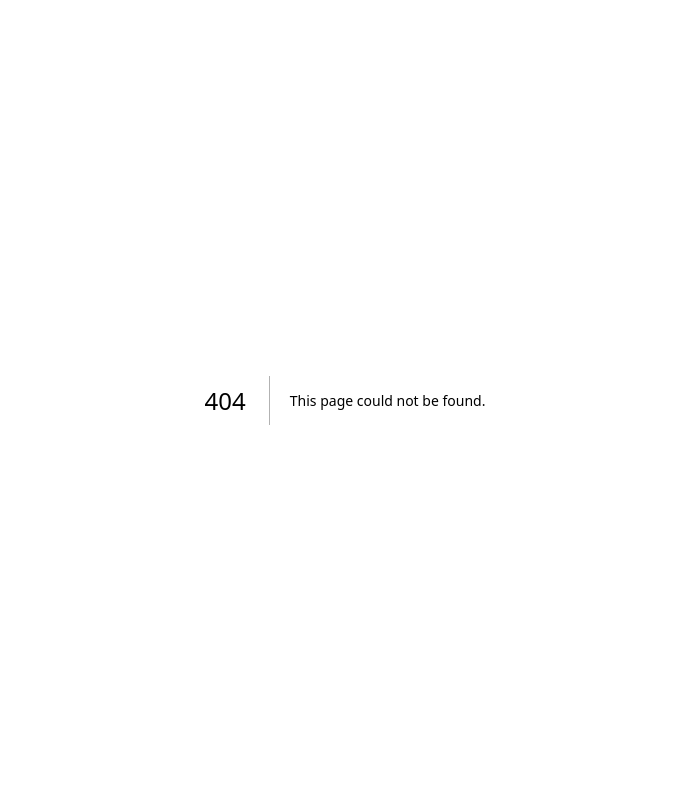
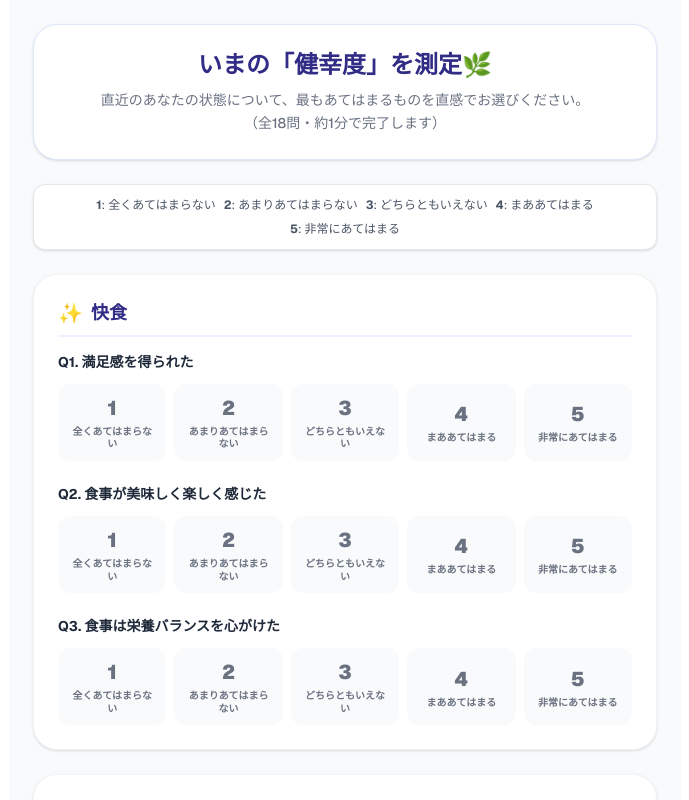
Before and after one commit to hiroto-code/2hfs-app, a Next.js app: page /private-survey/1 in a window 1280 px wide. Before the commit this address had no page. Shown: the top 800 px of the page, without its empty margins (295-984 px from the left). Built offline with nearby package versions, Linux system fonts and the light colour scheme; no server answers.

Commit message:
セルフチェック専用のアンケートページを作成し、導線を繋ぎ直した

```diff
--- a/app/create-private-event/page.tsx
+++ b/app/create-private-event/page.tsx
@@ -39,7 +39,7 @@ export default function PrivateLogPage() {
 
       if (newEvent && newEvent.id) {
         // 3. 作成されたイベントIDを使って、実際のアンケート回答画面へ自動遷移
-router.push(`/p/${newEvent.id}/post`);
+router.push(`/private-survey/${newEvent.id}`);
       }
 
     } catch (err: any) {
--- /dev/null
+++ b/app/private-survey/[event_id]/page.tsx
@@ -0,0 +1,179 @@
+'use client';
+
+import { useState, use } from 'react';
+import { useRouter } from 'next/navigation';
+import { supabase } from '@/lib/supabase';
+import { domainQuestions, scaleOptions } from '@/lib/questions';
+
+export default function PrivateSurveyPage({ params }: { params: Promise<{ event_id: string }> }) {
+  const resolvedParams = use(params);
+  const { event_id } = resolvedParams;
+
+  const router = useRouter();
+
+  const [answers, setAnswers] = useState<{ [key: number]: number }>({});
+  const [loading, setLoading] = useState(false);
+  const [errorMsg, setErrorMsg] = useState('');
+
+  const handleScoreChange = (qIndex: number, val: number) => {
+    setAnswers(prev => ({ ...prev, [qIndex]: val }));
+  };
+
+  const handleSubmit = async (e: React.FormEvent) => {
+    e.preventDefault();
+    setErrorMsg('');
+
+    if (Object.keys(answers).length < 18) {
+      setErrorMsg('すべての質問（18問）にお答えください。 / Please answer all 18 questions.');
+      return;
+    }
+
+    setLoading(true);
+
+    try {
+      // 各領域の平均点計算
+      const getDomainMean = (indices: number[]) => {
+        const sum = indices.reduce((acc, idx) => acc + (answers[idx] || 0), 0);
+        return sum / indices.length;
+      };
+
+      const domain_kaishoku = getDomainMean([0, 1, 2]);
+      const domain_kaimin = getDomainMean([3, 4, 5]);
+      const domain_kaido = getDomainMean([6, 7, 8]);
+      const domain_kaisho = getDomainMean([9, 10, 11]);
+      const domain_kairaku = getDomainMean([12, 13, 14]);
+      const domain_kaisei = getDomainMean([15, 16, 17]);
+
+      const total_sum = Object.values(answers).reduce((acc, cur) => acc + cur, 0);
+      const total_mean = total_sum / 18;
+
+      const submission_token = crypto.randomUUID();
+
+      // DBの全対応カラムへ一元保存するペイロード
+      const payload = {
+        event_id,
+        participant_id: 'guest', // セルフチェックなので固定IDを使用
+        timing_type: 'post',     // 便宜上事後として保存
+        display_language: 'bilingual',
+        answers,
+        q1: answers[0], q2: answers[1], q3: answers[2],
+        q4: answers[3], q5: answers[4], q6: answers[5],
+        q7: answers[6], q8: answers[7], q9: answers[8],
+        q10: answers[9], q11: answers[10], q12: answers[11],
+        q13: answers[12], q14: answers[13], q15: answers[14],
+        q16: answers[15], q17: answers[16], q18: answers[17],
+        domain_kaishoku, domain_kaimin, domain_kaido,
+        domain_kaisho, domain_kairaku, domain_kaisei,
+        total_sum, total_mean, submission_token
+      };
+
+      const { error } = await supabase.from('surveys').insert(payload);
+
+      if (error) throw new Error(error.message);
+
+      // 回答完了後、結果ページ（レーダーチャート）へジャンプ
+      router.push(`/result/${submission_token}`);
+
+    } catch (err: any) {
+      console.error(err);
+      setErrorMsg('送信に失敗しました: ' + (err.message || '通信エラー'));
+      setLoading(false);
+    }
+  };
+
+  return (
+    <div className="max-w-2xl mx-auto p-3 md:p-6 font-sans bg-gray-50 min-h-screen">
+
+      {/* ヘッダー */}
+      <div className="p-5 md:p-6 rounded-3xl shadow-sm border border-indigo-100 mb-6 text-center bg-white relative overflow-hidden">
+        <div className="absolute top-0 right-0 w-32 h-32 bg-indigo-50 rounded-full blur-3xl opacity-60 -z-10 transform translate-x-1/2 -translate-y-1/2"></div>
+        <h1 className="text-xl md:text-2xl font-black text-indigo-900 mb-2">
+          いまの「健幸度」を測定🌿
+        </h1>
+        <p className="text-xs md:text-sm text-gray-500 font-medium leading-relaxed">
+          直近のあなたの状態について、最もあてはまるものを直感でお選びください。<br/>
+          （全18問・約1分で完了します）
+        </p>
+      </div>
+
+      <form onSubmit={handleSubmit} className="space-y-4 md:space-y-6">
+
+        {/* 凡例 */}
+        <div className="bg-white p-3 rounded-xl border border-gray-200 text-[10px] md:text-xs text-gray-600 flex flex-wrap gap-2 justify-center shadow-sm">
+          {scaleOptions.map(opt => (
+            <span key={opt.val} className="whitespace-nowrap">
+              <strong>{opt.val}</strong>: {opt.ja}
+            </span>
+          ))}
+        </div>
+
+        {/* 質問リスト */}
+        {domainQuestions?.map((group) => (
+          <div key={group.domainKey} className="bg-white p-4 md:p-6 rounded-3xl shadow-sm border border-gray-100">
+            <h2 className="text-base md:text-lg font-bold text-indigo-900 border-b-2 border-indigo-50 pb-2 mb-4 flex items-center gap-2">
+              <span className="text-xl">✨</span>
+              <span>{group.domainJa}</span>
+            </h2>
+
+            <div className="space-y-6">
+              {group.items.map((item) => {
+                const qNum = item.index + 1;
+                return (
+                  <div key={item.index} className="space-y-2">
+                    <p className="font-bold text-gray-800 text-sm leading-snug">
+                      Q{qNum}. {item.textJa}
+                    </p>
+
+                    {/* 1〜5の選択肢ボタン */}
+                    <div className="grid grid-cols-5 gap-1.5 md:gap-2 pt-1">
+                      {scaleOptions.map((opt) => {
+                        const isSelected = answers[item.index] === opt.val;
+                        return (
+                          <button
+                            key={opt.val}
+                            type="button"
+                            onClick={() => handleScoreChange(item.index, opt.val)}
+                            className={`flex flex-col items-center justify-center py-2 px-1 md:p-2 rounded-xl border-2 transition-all text-center h-full ${
+                              isSelected
+                                ? 'bg-indigo-600 text-white border-indigo-600 shadow-md transform scale-105'
+                                : 'bg-gray-50 text-gray-500 border-transparent hover:bg-gray-100 hover:border-gray-200'
+                            }`}
+                          >
+                            <span className="text-lg md:text-xl font-black mb-1">{opt.val}</span>
+                            <span className={`text-[9px] md:text-[10px] font-bold leading-tight block w-full break-words ${isSelected ? 'text-indigo-50' : 'text-gray-500'}`}>
+                              {opt.ja}
+                            </span>
+                          </button>
+                        );
+                      })}
+                    </div>
+                  </div>
+                );
+              })}
+            </div>
+          </div>
+        ))}
+
+        {errorMsg && (
+          <div className="bg-red-50 text-red-600 p-4 rounded-2xl border border-red-200 text-sm font-bold text-center shadow-sm">
+            {errorMsg}
+          </div>
+        )}
+
+        {/* 送信ボタン */}
+        <div className="pt-4 pb-12">
+          <button
+            type="submit"
+            disabled={loading}
+            className={`w-full py-4 rounded-2xl font-black text-white text-lg shadow-xl transition-all transform hover:scale-[1.02] active:scale-[0.98] ${
+              loading ? 'bg-gray-400 cursor-not-allowed' : 'bg-indigo-900 hover:bg-indigo-800'
+            }`}
+          >
+            {loading ? '結果を生成中...' : '測定結果を見る ▶'}
+          </button>
+        </div>
+
+      </form>
+    </div>
+  );
+}
```
